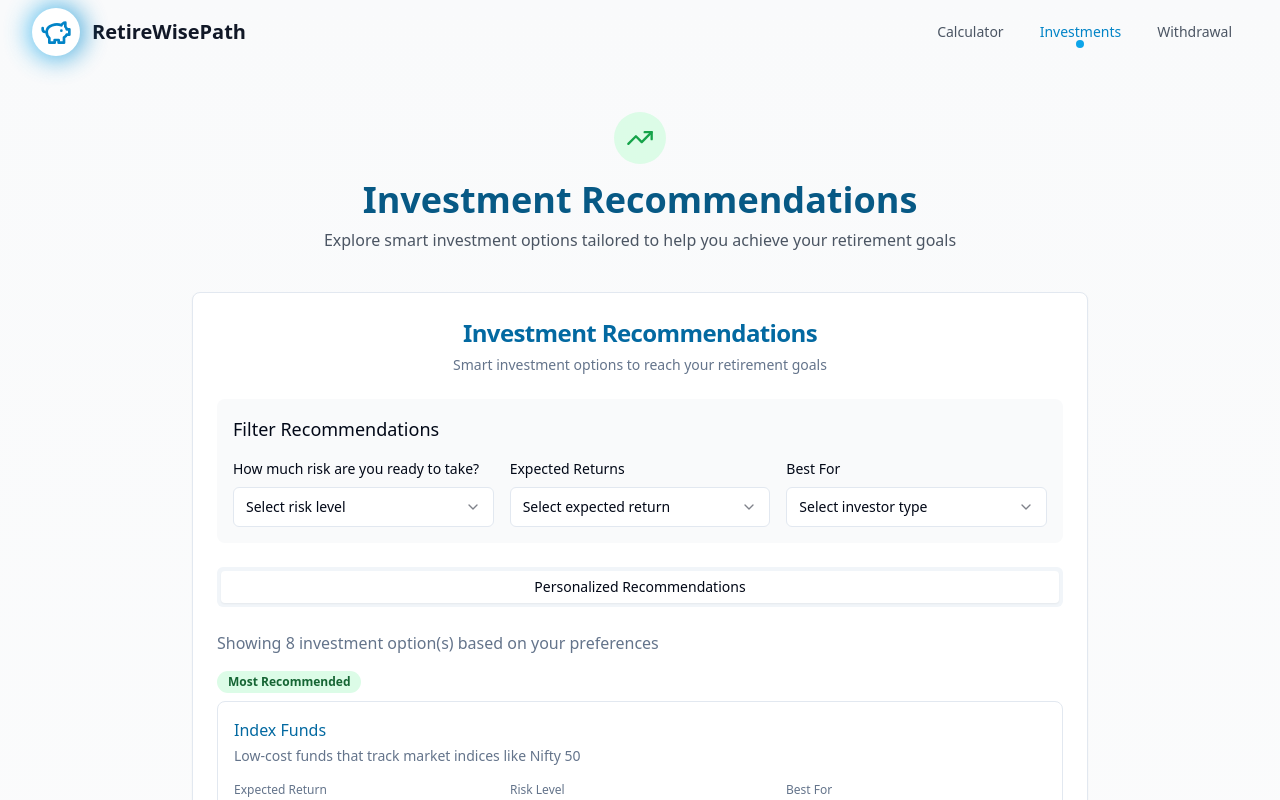
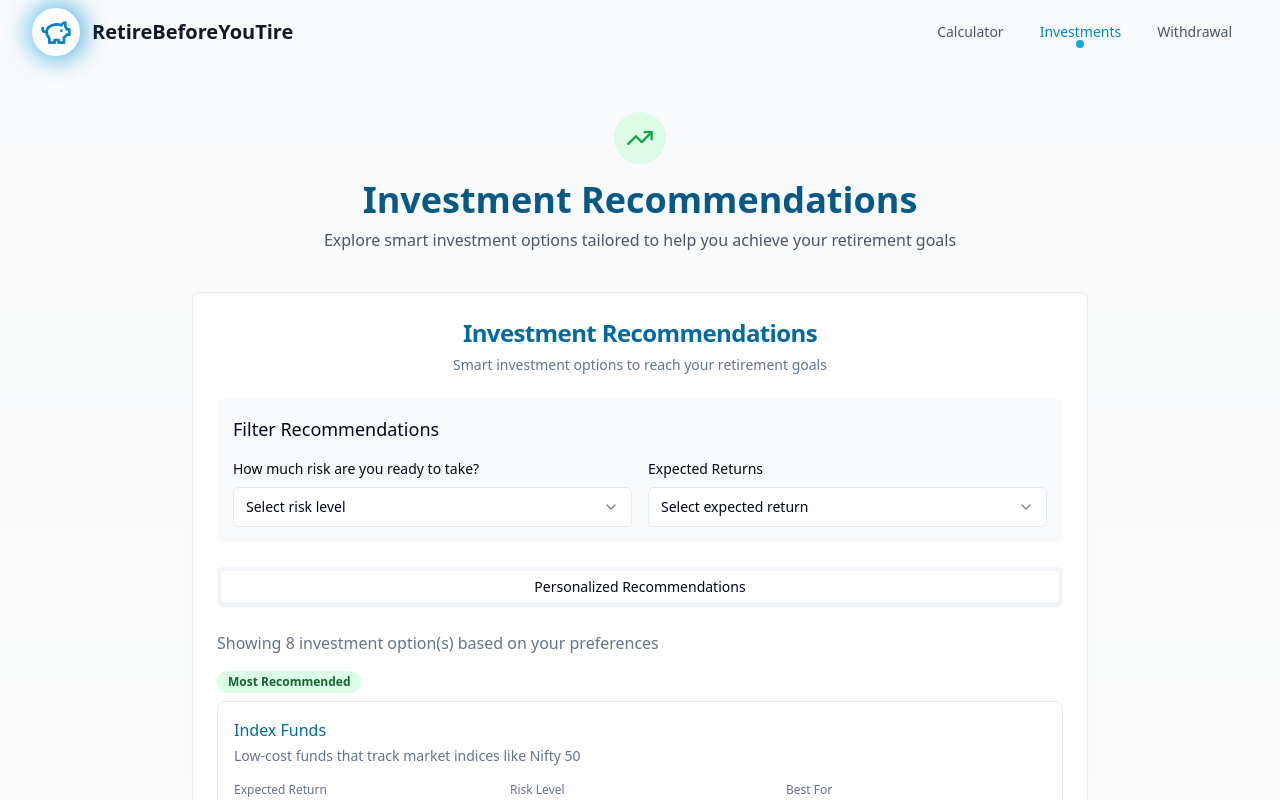
Before and after one commit to Levstar05/retireBeforeYouTire, a React (Vite) app: page /investments in a window 1280 px wide. Shown: the top 800 px of the page. Built offline with nearby package versions, Linux system fonts and the light colour scheme.

Commit message:
Rename app title and remove filter
Rename app title and remove the "Best For" filter from the investment recommendations page.

```diff
--- a/src/components/Investments/InvestmentRecommendations.tsx
+++ b/src/components/Investments/InvestmentRecommendations.tsx
@@ -1,4 +1,3 @@
-
 import { useState } from "react";
 import { Card, CardContent, CardDescription, CardHeader, CardTitle } from "@/components/ui/card";
 import { Tabs, TabsContent, TabsList, TabsTrigger } from "@/components/ui/tabs";
@@ -139,7 +138,6 @@ const investmentOptions: InvestmentOption[] = [
 export function InvestmentRecommendations() {
   const [riskTolerance, setRiskTolerance] = useState<string>("");
   const [expectedReturn, setExpectedReturn] = useState<string>("");
-  const [bestFor, setBestFor] = useState<string>("");
 
   // Filter and sort investment options based on user selections
   const getFilteredAndSortedOptions = () => {
@@ -158,13 +156,6 @@ export function InvestmentRecommendations() {
     // Filter by expected return
     if (expectedReturn) {
       filtered = filtered.filter(option => option.expectedReturn === expectedReturn);
-    }
-
-    // Filter by suitability
-    if (bestFor) {
-      filtered = filtered.filter(option =>
-        option.suitability.toLowerCase().includes(bestFor.toLowerCase())
-      );
     }
 
     // Sort by recommendation score (prioritize based on filters)
@@ -191,14 +182,6 @@ export function InvestmentRecommendations() {
 
   // Get unique values for filters
   const uniqueReturns = [...new Set(investmentOptions.map(option => option.expectedReturn))];
-  const uniqueSuitabilities = [
-    "Conservative investors",
-    "Long-term investors",
-    "Growth investors",
-    "Retirement planning",
-    "Tax benefits",
-    "Inflation hedge"
-  ];
 
   return (
     <Card className="w-full max-w-4xl mx-auto">
@@ -212,7 +195,7 @@ export function InvestmentRecommendations() {
         {/* Filter Section */}
         <div className="mb-6 p-4 bg-gray-50 rounded-lg">
           <h3 className="text-lg font-medium mb-4">Filter Recommendations</h3>
-          <div className="grid grid-cols-1 md:grid-cols-3 gap-4">
+          <div className="grid grid-cols-1 md:grid-cols-2 gap-4">
             <div>
               <label className="block text-sm font-medium mb-2">How much risk are you ready to take?</label>
               <Select value={riskTolerance} onValueChange={setRiskTolerance}>
@@ -240,29 +223,14 @@ export function InvestmentRecommendations() {
                 </SelectContent>
               </Select>
             </div>
-
-            <div>
-              <label className="block text-sm font-medium mb-2">Best For</label>
-              <Select value={bestFor} onValueChange={setBestFor}>
-                <SelectTrigger>
-                  <SelectValue placeholder="Select investor type" />
-                </SelectTrigger>
-                <SelectContent>
-                  {uniqueSuitabilities.map(suitability => (
-                    <SelectItem key={suitability} value={suitability}>{suitability}</SelectItem>
-                  ))}
-                </SelectContent>
-              </Select>
-            </div>
           </div>
 
-          {(riskTolerance || expectedReturn || bestFor) && (
+          {(riskTolerance || expectedReturn) && (
             <div className="mt-4">
               <button
                 onClick={() => {
                   setRiskTolerance("");
                   setExpectedReturn("");
-                  setBestFor("");
                 }}
                 className="text-sm text-blue-600 hover:text-blue-800"
               >
--- a/src/components/NavBar.tsx
+++ b/src/components/NavBar.tsx
@@ -1,4 +1,3 @@
-
 import { useState, useEffect } from "react";
 import { Link, useLocation } from "react-router-dom";
 import { PiggyBank, Menu, X } from "lucide-react";
@@ -37,7 +36,7 @@ export function NavBar() {
                   <PiggyBank className="h-8 w-8 text-financial-600" />
                 </div>
               </div>
-              <span className="ml-3 text-xl font-semibold text-gray-900">RetireWisePath</span>
+              <span className="ml-3 text-xl font-semibold text-gray-900">RetireBeforeYouTire</span>
             </Link>
           </div>
 
```
